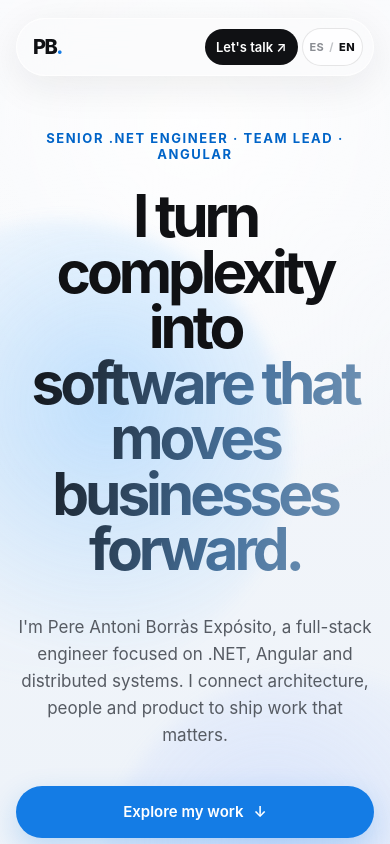
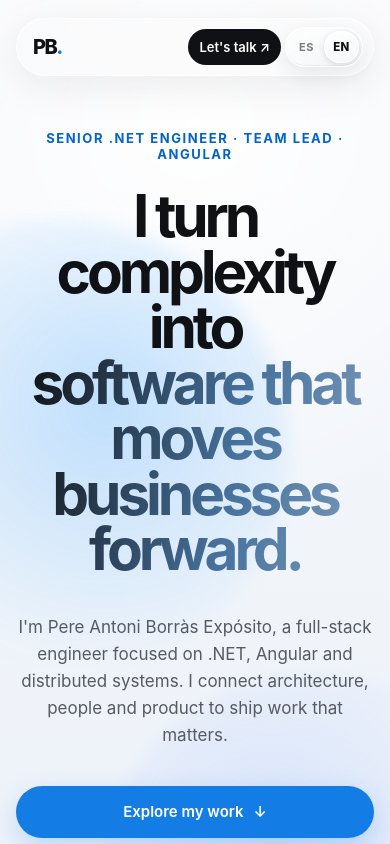
Before and after one commit to PeterBFoo/pere-borras, an Angular app: page / in a window 390 px wide. Shown: the top 844 px of the page. Built offline with nearby package versions, Linux system fonts and the light colour scheme.

Commit message:
feat: add glass language switch transition

```diff
--- a/src/app/app.html
+++ b/src/app/app.html
@@ -2,7 +2,11 @@
 
 <a class="skip-link" href="#main-content">{{ t.skipLink }}</a>
 
-<header class="site-header" [attr.aria-label]="t.primaryNavigation">
+<header
+  class="site-header"
+  [class.language-transitioning]="isLanguageTransitioning()"
+  [attr.aria-label]="t.primaryNavigation"
+>
   <a class="brand" href="#top" [attr.aria-label]="t.homeLabel">PB<span>.</span></a>
   <nav>
     <a href="#expertise">{{ t.expertiseNav }}</a>
@@ -10,19 +14,25 @@
     <a class="nav-cta" href="#contact">{{ t.contactNav }} <span aria-hidden="true">↗</span></a>
     <button
       class="language-toggle"
+      [class.is-english]="selectedLanguage() === 'en'"
       type="button"
       [attr.aria-label]="t.languageToggle"
       [attr.title]="t.languageToggle"
+      [attr.aria-busy]="isLanguageTransitioning()"
       (click)="toggleLanguage()"
     >
-      <span [class.active]="language() === 'es'">ES</span>
-      <span class="language-divider" aria-hidden="true">/</span>
-      <span [class.active]="language() === 'en'">EN</span>
+      <span class="language-slider" aria-hidden="true"></span>
+      <span class="language-option" [class.active]="selectedLanguage() === 'es'">ES</span>
+      <span class="language-option" [class.active]="selectedLanguage() === 'en'">EN</span>
     </button>
   </nav>
 </header>
 
-<main id="main-content">
+<main
+  class="language-content"
+  [class.language-transitioning]="isLanguageTransitioning()"
+  id="main-content"
+>
   <section class="hero" id="top" aria-labelledby="hero-title">
     <div class="hero-glow hero-glow-one" aria-hidden="true"></div>
     <div class="hero-glow hero-glow-two" aria-hidden="true"></div>
@@ -189,7 +199,10 @@
   </section>
 </main>
 
-<footer class="site-footer section-shell">
+<footer
+  class="site-footer section-shell language-content"
+  [class.language-transitioning]="isLanguageTransitioning()"
+>
   <p>© {{ year }} Pere Antoni Borràs Expósito</p>
   <p>{{ t.footerCraft }}</p>
   <nav class="footer-links" [attr.aria-label]="t.socialLinks">
--- a/src/app/app.ts
+++ b/src/app/app.ts
@@ -345,6 +345,8 @@ export class App {
   private readonly meta = inject(Meta);
 
   protected readonly language = signal<Language>(this.getInitialLanguage());
+  protected readonly selectedLanguage = signal<Language>(this.language());
+  protected readonly isLanguageTransitioning = signal(false);
   protected readonly copy = computed(() => CONTENT[this.language()]);
   protected readonly year = new Date().getFullYear();
 
@@ -355,10 +357,34 @@ export class App {
   }
 
   protected toggleLanguage(): void {
-    this.language.update((language) => (language === 'en' ? 'es' : 'en'));
+    if (this.isLanguageTransitioning()) {
+      return;
+    }
+
+    const nextLanguage: Language = this.language() === 'en' ? 'es' : 'en';
+    this.selectedLanguage.set(nextLanguage);
+
+    const prefersReducedMotion =
+      typeof window.matchMedia === 'function' &&
+      window.matchMedia('(prefers-reduced-motion: reduce)').matches;
+
+    if (prefersReducedMotion) {
+      this.applyLanguage(nextLanguage);
+      return;
+    }
+
+    this.isLanguageTransitioning.set(true);
+    window.setTimeout(() => {
+      this.applyLanguage(nextLanguage);
+      window.setTimeout(() => this.isLanguageTransitioning.set(false), 35);
+    }, 150);
+  }
+
+  private applyLanguage(language: Language): void {
+    this.language.set(language);
 
     try {
-      localStorage.setItem(LANGUAGE_STORAGE_KEY, this.language());
+      localStorage.setItem(LANGUAGE_STORAGE_KEY, language);
     } catch {
       // Language switching still works when browser storage is unavailable.
     }
--- a/src/styles.scss
+++ b/src/styles.scss
@@ -103,7 +103,9 @@ a {
   font-weight: 600;
   transition:
     background 180ms ease,
-    color 180ms ease;
+    color 180ms ease,
+    opacity 150ms ease,
+    filter 150ms ease;
 }
 
 .site-header nav a:hover {
@@ -122,32 +124,60 @@ a {
 }
 
 .language-toggle {
-  display: inline-flex;
-  min-width: 68px;
-  height: 38px;
+  position: relative;
+  isolation: isolate;
+  display: grid;
+  width: 84px;
+  height: 40px;
   align-items: center;
-  justify-content: center;
-  gap: 5px;
-  padding: 0 10px;
-  border: 1px solid rgba(16, 17, 20, 0.1);
+  padding: 3px;
+  overflow: hidden;
+  border: 1px solid rgba(255, 255, 255, 0.78);
   border-radius: 999px;
-  background: rgba(255, 255, 255, 0.72);
-  color: #8a8d93;
+  background: linear-gradient(135deg, rgba(255, 255, 255, 0.74), rgba(231, 235, 241, 0.46));
+  box-shadow:
+    inset 0 1px 0 rgba(255, 255, 255, 0.98),
+    inset 0 -1px 0 rgba(16, 17, 20, 0.05),
+    0 7px 20px rgba(25, 31, 40, 0.09);
+  color: #777b82;
   cursor: pointer;
   font: inherit;
   font-size: 11px;
   font-weight: 650;
+  grid-template-columns: repeat(2, minmax(0, 1fr));
   letter-spacing: 0.04em;
+  -webkit-backdrop-filter: blur(20px) saturate(190%);
+  backdrop-filter: blur(20px) saturate(190%);
   transition:
-    border-color 180ms ease,
-    background 180ms ease,
-    transform 180ms ease;
+    border-color 220ms ease,
+    box-shadow 220ms ease,
+    transform 220ms ease;
+}
+
+.language-toggle::before {
+  position: absolute;
+  z-index: -1;
+  top: 2px;
+  right: 12px;
+  left: 12px;
+  height: 45%;
+  border-radius: 999px;
+  background: linear-gradient(180deg, rgba(255, 255, 255, 0.58), transparent);
+  content: '';
+  pointer-events: none;
 }
 
 .language-toggle:hover {
-  border-color: rgba(16, 17, 20, 0.2);
-  background: var(--white);
+  border-color: rgba(255, 255, 255, 0.98);
+  box-shadow:
+    inset 0 1px 0 var(--white),
+    inset 0 -1px 0 rgba(16, 17, 20, 0.06),
+    0 10px 26px rgba(25, 31, 40, 0.13);
   transform: translateY(-1px);
+}
+
+.language-toggle:active {
+  transform: translateY(0) scale(0.98);
 }
 
 .language-toggle:focus-visible {
@@ -155,13 +185,61 @@ a {
   outline-offset: 2px;
 }
 
-.language-toggle .active {
+.language-slider {
+  position: absolute;
+  z-index: 0;
+  top: 3px;
+  bottom: 3px;
+  left: 3px;
+  width: calc((100% - 6px) / 2);
+  border: 1px solid rgba(255, 255, 255, 0.9);
+  border-radius: 999px;
+  background: linear-gradient(145deg, rgba(255, 255, 255, 0.96), rgba(244, 246, 249, 0.76));
+  box-shadow:
+    0 2px 7px rgba(18, 24, 31, 0.13),
+    inset 0 1px 0 var(--white);
+  transform: translateX(0);
+  transition: transform 420ms cubic-bezier(0.2, 0.82, 0.2, 1);
+}
+
+.language-toggle.is-english .language-slider {
+  transform: translateX(100%);
+}
+
+.language-option {
+  position: relative;
+  z-index: 1;
+  transition:
+    color 260ms ease,
+    transform 260ms cubic-bezier(0.2, 0.82, 0.2, 1);
+}
+
+.language-option.active {
   color: var(--ink);
   font-weight: 800;
+  transform: scale(1.04);
 }
 
-.language-divider {
-  color: #c1c3c7;
+.site-header.language-transitioning nav > a {
+  opacity: 0.18;
+  filter: blur(2px);
+}
+
+.language-content {
+  opacity: 1;
+  filter: blur(0);
+  transform: translateY(0);
+  transition:
+    opacity 160ms ease,
+    filter 180ms ease,
+    transform 220ms cubic-bezier(0.2, 0.72, 0.2, 1);
+}
+
+.language-content.language-transitioning {
+  opacity: 0.12;
+  filter: blur(4px);
+  transform: translateY(3px);
+  pointer-events: none;
 }
 
 .section-shell {
@@ -864,8 +942,7 @@ a {
   }
 
   .language-toggle {
-    min-width: 60px;
-    padding-inline: 7px;
+    width: 78px;
   }
 
   .hero {
```
Also changed, not shown: 1 other file (tests, documents, lock files or other folders).
